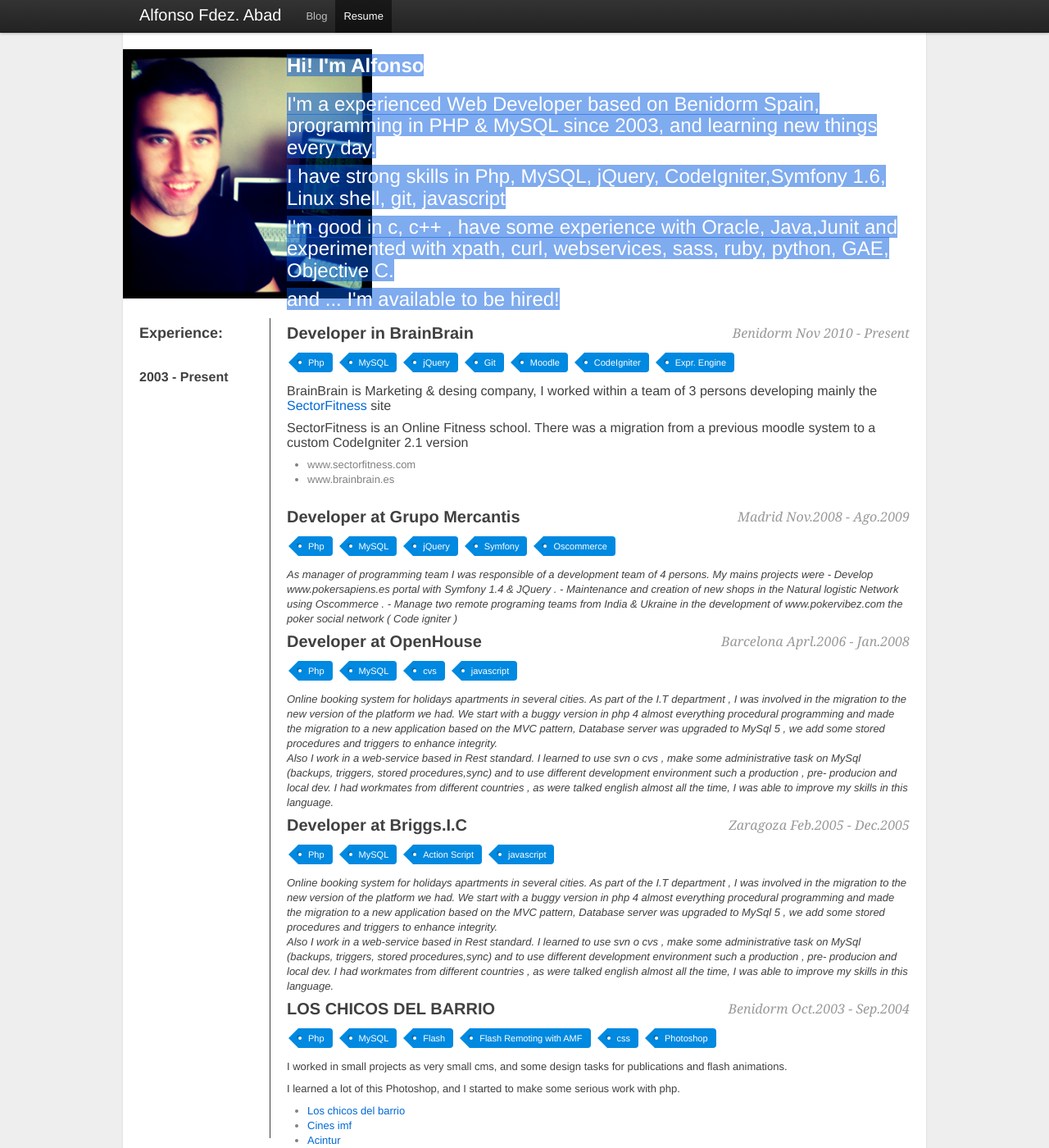
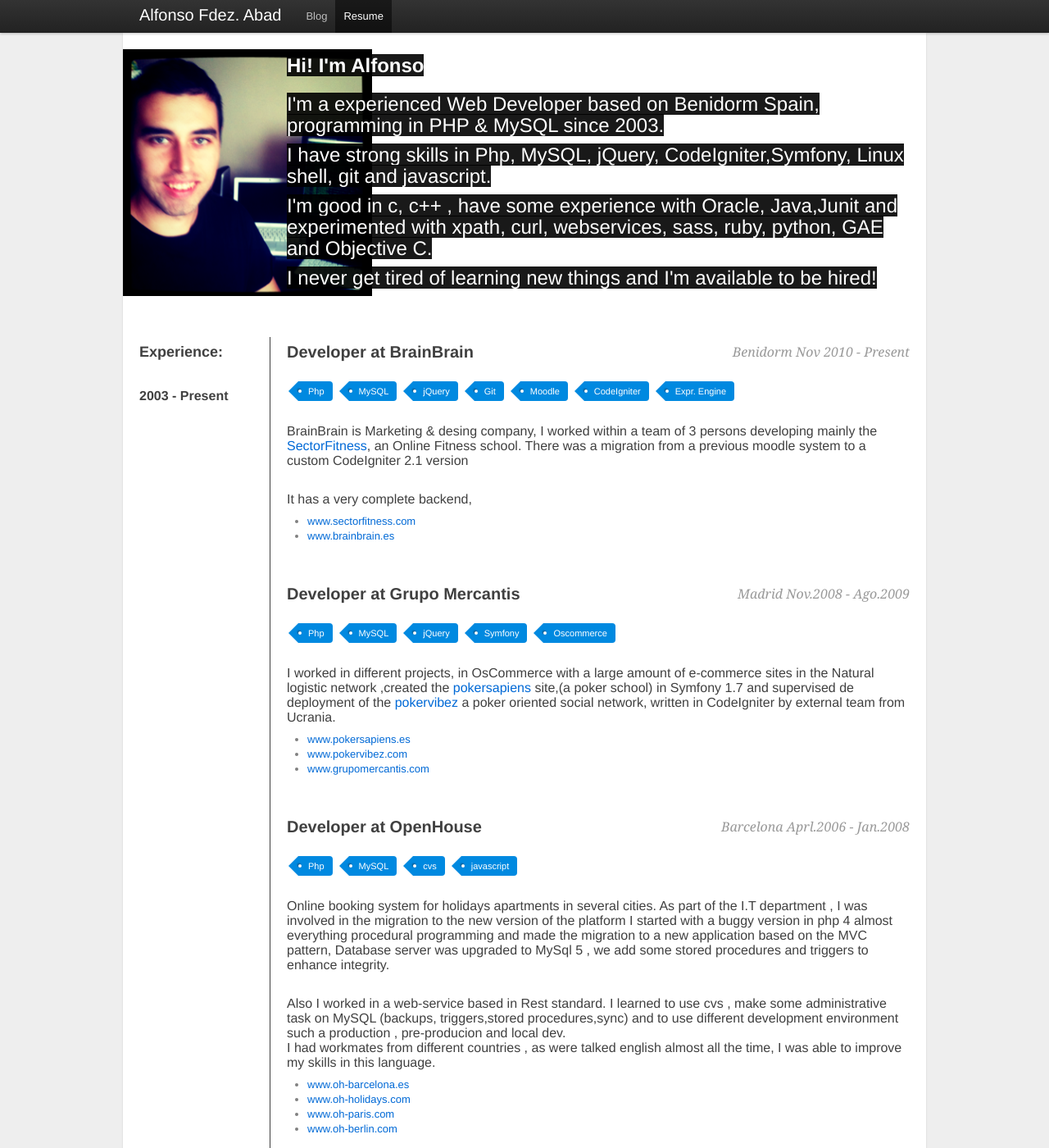
Before and after one commit to alfonsofernandez/alfonsofernandez.github.com, a Jekyll site: the page built from resume.html, in a window 1280 px wide and 1400 px high. Shown: the whole window at 82% size. Built offline with Jekyll 4.4.1, drawn with Linux system fonts in a browser that asks for light colours; Markdown is read by kramdown in place of the engine named in the settings; some of the changed text lies outside the part shown.

Commit message:
More fixs

```diff
--- a/css/main.css
+++ b/css/main.css
@@ -10,9 +10,8 @@
         text-align: center; /* center align it with the container */
       }
 
-      div.brief p { font-size: medium;}
 
-		h2{-webkit-margin-after: -0.3em;}
+	  div.brief p { font-size: medium; padding-top:20px;}
 
       /* The white background content wrapper */
       .container > .content {
@@ -52,7 +51,8 @@
 
       .social_links tbody td { padding: 10px 10px 10px 15px ; border: none;}
 
-    	.invert{ background-color:rgba(0,89,224,0.5); color:white;}
+   		.invert{ background-color:rgba(0,0,0,0.9); color:#FFF;}
+
     	span.invert{font-size: x-large;line-height:110%;margin-bottom:2px}
     /* This is a fix */
       pre {
--- a/resume.html
+++ b/resume.html
@@ -14,25 +14,29 @@
 			          <!-- Microformats! -->
 			          <h1 ><span class="invert">Hi! I'm Alfonso</span></h1>
 			            <p>
-			               <span class="invert">I'm a experienced Web Developer based on Benidorm Spain, programming in PHP & MySQL since 2003, and learning new things every day.</span>
+			               <span class="invert">I'm a experienced Web Developer based on Benidorm Spain, programming in PHP & MySQL since 2003.</span>
 			            </p>
 			            <p>
-			            	<span class="invert">I have strong skills in Php, MySQL, jQuery, CodeIgniter,Symfony 1.6, Linux shell, git, javascript</span>
+			            	<span class="invert">I have strong skills in Php, MySQL, jQuery, CodeIgniter,Symfony, Linux shell, git and javascript.</span>
 			            </p>
 			            <p>
-			            	<span class="invert"> I'm good in c, c++ , have some experience with Oracle, Java,Junit and experimented with xpath, curl, webservices, sass, ruby, python, GAE, Objective C.</span>
+			            	<span class="invert"> I'm good in c, c++ , have some experience with Oracle, Java,Junit and experimented with xpath, curl, webservices, sass, ruby, python, GAE and Objective C.</span>
 			            </p>
 			            <p>
-			             <span class="invert">and ... I'm available to be hired!</span>
+			             <span class="invert">I never get tired of learning new things and I'm available to be hired!</span>
 			            </p>
 
         			</div>
 				</div>
 
+			    <!--  separator -->
+			    <div class="row" style="height:50px">
+					<div class="span16">&nbsp;</div>
+				</div>
 
 			    <div class="row">
 			      <div class="span3">
-			      	<div style="border-right:1px solid;height:1000px">
+			      	<div style="border-right:1px solid;height:1200px">
 			        <h3>Experience:</h3><br>
 					<h4>2003 - Present</h4>
 					</div>
@@ -40,7 +44,7 @@
 			      <div class="span13" id="experiences">
 			           <!-- EXPERIENCIA 1 -->
 			        <div>
-	            		<h2>Developer in BrainBrain <span>Benidorm Nov 2010 - Present</span></h2>
+	            		<h2>Developer at BrainBrain <span>Benidorm Nov 2010 - Present</span></h2>
 		            	<ul class="tags">
 		            		<li><a href="#">Php</a></li>
 		            		<li><a href="#">MySQL</a></li>
@@ -51,19 +55,23 @@
 		            		<li><a href="#">Expr. Engine</a></li>
 		             	</ul>
 
-		             	<div class="brief" style="margin-top:50px" >
+		             	<div class="brief" >
 
-		             		<p>BrainBrain is Marketing & desing company, I worked within a team of 3 persons developing mainly the <a href="http://sectorfitness.com">SectorFitness</a> site</p>
-		             		<p>SectorFitness is an Online Fitness school. There was a migration from a previous moodle system to a custom CodeIgniter 2.1 version</p>
+		             		<p>BrainBrain is Marketing & desing company, I worked within a team of 3 persons developing mainly the <a href="http://sectorfitness.com">SectorFitness</a>, an Online Fitness school. There was a migration from a previous moodle system to a custom CodeIgniter 2.1 version</p>
+		             		<p>It has a very complete backend,</p>
 
 						</div>
+						<div class="sites">
 			                <ul>
-		                    <li>www.sectorfitness.com</li>
-		                    <li>www.brainbrain.es</li>
+			                    <li><a href="http://www.sectorfitness.com">www.sectorfitness.com</a></li>
+			                    <li><a href="http://www.brainbrain.es">www.brainbrain.es</a></li>
 			                </ul>
-
+		                </div>
 		            </div>
 	                <!-- /END EXPERIENCIA 1 -->
+			    <div class="row" style="height:25px">
+					<div class="span16">&nbsp;</div>
+				</div>
 
 					<!-- EXPERIENCIA 2 -->
 			        <div>
@@ -75,15 +83,25 @@
 		            		<li><a href="#">Symfony</a></li>
 		            		<li><a href="#">Oscommerce</a></li>
 		             	</ul>
-						<em>As manager of programming team I was responsible of a development team of 4 persons.
-							My mains projects were
-							- Develop www.pokersapiens.es portal with Symfony 1.4 & JQuery .
-							- Maintenance and creation of new shops in the Natural logistic Network using Oscommerce .
-							- Manage two remote programing teams from India & Ukraine in the development of
-							www.pokervibez.com the poker social network ( Code igniter )
-						</em>
+		             	<div class="brief" >
+							<p>I worked in different projects, in OsCommerce with a large amount of e-commerce sites in the Natural logistic network
+							,created the <a href="http://www.pokersapiens.es">pokersapiens</a> site,(a poker school) in Symfony 1.7 and supervised de deployment of
+							the <a href="www.pokervibez.com">pokervibez</a>
+							a poker oriented social network, written in CodeIgniter by external team from Ucrania.</p>
+						</div>
+						<div class="sites">
+							<ul>
+								<li><a href="http://www.pokersapiens.es">www.pokersapiens.es</a></li>
+								<li><a href="http://www.pokervibez.com">www.pokervibez.com</a></li>
+								<li><a href="http://www.grupomercantis.com">www.grupomercantis.com</a></li>
+							</ul>
+						</div>
 		            </div>
 	                <!-- /END EXPERIENCIA 2 -->
+
+			    <div class="row" style="height:25px">
+					<div class="span16">&nbsp;</div>
+				</div>
 
 	                <!-- EXPERIENCIA 3 -->
 			        <div>
@@ -94,22 +112,30 @@
 		            		<li><a href="#">cvs</a></li>
 		            		<li><a href="#">javascript</a></li>
 		             	</ul>
-						<em>Online booking system for holidays apartments in several cities.
+						<div class="brief">
+						<p>Online booking system for holidays apartments in several cities.
 							As part of the I.T department , I was involved in the migration to the new version of the platform
-we had. We start with a buggy version in php 4 almost everything procedural programming and
-made the migration to a new application based on the MVC pattern,
-Database server was upgraded to MySql 5 , we add some stored procedures and triggers to
-enhance integrity.</em><br>
-<em>
-Also I work in a web-service based in Rest standard.
-I learned to use svn o cvs , make some administrative task on MySql (backups, triggers,
-stored procedures,sync) and to use different development environment such a production , pre-
-producion and local dev.
-I had workmates from different countries , as were talked english almost all the time, I was able
-to improve my skills in this language.</em>
+							I started with a buggy version in php 4 almost everything procedural programming and made the migration to a new application based on the MVC pattern, Database server was upgraded to MySql 5 , we add some stored procedures and triggers to enhance integrity.</p>
+							<p>
+							Also I worked in a web-service based in Rest standard.
+							I learned to use cvs , make some administrative task on MySQL (backups, triggers,stored procedures,sync) and to use different development environment such a production , pre-producion and local dev.
+							<br>I had workmates from different countries , as were talked english almost all the time, I was able
+							to improve my skills in this language.</p>
+						</div>
+						<div class="sites">
+							<ul>
+								<li><a href="http://www.oh-barcelona.es">www.oh-barcelona.es</a></li>
+								<li><a href="http://www.oh-holidays.com">www.oh-holidays.com</a></li>
+								<li><a href="http://www.oh-paris.com">www.oh-paris.com</a></li>
+								<li><a href="http://www.oh-berlin.com">www.oh-berlin.com</a></li>
+							</ul>
+						</div>
 
 		            </div>
 	                <!-- /END EXPERIENCIA 3 -->
+				<div class="row" style="height:25px">
+					<div class="span16">&nbsp;</div>
+				</div>
 	                <!-- EXPERIENCIA 4 -->
 			        <div>
 	            		<h2>Developer at Briggs.I.C <span>Zaragoza Feb.2005 - Dec.2005</span></h2>
@@ -119,25 +145,28 @@
 		            		<li><a href="#">Action Script</a></li>
 		            		<li><a href="#">javascript</a></li>
 		             	</ul>
-						<em>Online booking system for holidays apartments in several cities.
-As part of the I.T department , I was involved in the migration to the new version of the platform
-we had. We start with a buggy version in php 4 almost everything procedural programming and
-made the migration to a new application based on the MVC pattern,
-Database server was upgraded to MySql 5 , we add some stored procedures and triggers to
-enhance integrity.</em><br>
-<em>
-Also I work in a web-service based in Rest standard.
-I learned to use svn o cvs , make some administrative task on MySql (backups, triggers,
-stored procedures,sync) and to use different development environment such a production , pre-
-producion and local dev.
-I had workmates from different countries , as were talked english almost all the time, I was able
-to improve my skills in this language.</em>
-
+						<div class="brief">
+							<p>Development of Spanish Promotions web portal ( currently offline )
+							It was a project to promote the spanish touristic and real state sector.
+							I developed a custom cms system where journalists were able to sell as articles and media.
+							I learned to program in flash, made video streaming applications, use of mac computers,
+							administration task in Linux server and improve my php knowledge.
+							</p>
+						</div>
+						<div class="sites">
+							<ul>
+								<li>www.spanishpromitions.com (offline)</li>
+								<li>www.briggsic.com (offline)</li>
+							</ul>
+						</div>
 		            </div>
 					<!-- /END EXPERIENCIA 4 -->
+				<div class="row" style="height:25px">
+					<div class="span16">&nbsp;</div>
+				</div>
 	                <!-- EXPERIENCIA 5 -->
 			        <div>
-	            		<h2>LOS CHICOS DEL BARRIO <span>Benidorm Oct.2003 - Sep.2004</span></h2>
+	            		<h2>Los Chicos Del Barrio <span>Benidorm Oct.2003 - Sep.2004</span></h2>
 						<ul class="tags">
 		            		<li><a href="#">Php</a></li>
 		            		<li><a href="#">MySQL</a></li>
@@ -145,20 +174,20 @@
 		            		<li><a href="#">Flash Remoting with AMF</a></li>
 		            		<li><a href="#">css</a></li>
 		            		<li><a href="#">Photoshop</a></li>
-
 		             	</ul>
-						<p>I worked in small projects as very small cms, and some design tasks for publications and flash
+		             	<div class="brief">
+						<p>It was my first job as programmer, I worked in small projects as in a very small cms, and some design tasks for publications and flash
 animations.</p><p>I learned a lot of this Photoshop, and I started to make some serious work with php.</p>
-
+						</div>
+						<div class="sites">
 							<ul>
 								<li><a href="http://www.loschicosdelbarrio.com/">Los chicos del barrio</a></li>
 								<li><a href="http://cinesimf.com">Cines imf</a></li>
 								<li><a href="http://acintur.com">Acintur</a>
 							</ul>
-
+						</div>
 		            </div>
 					<!-- END EXPERIENCIA 5 -->
-
 			      </div>
 			    </div>
 			    <!-- Level 1 of column -->
@@ -170,11 +199,14 @@
 			</div>
 
 			<div class="row">
-				<div class="span3"><h2>Education:</h2></div>
+				<div class="span3">
+					<div style="border-right:1px solid gray;">
+			        <h3>Education:</h3><br>
+					</div>
+				</div>
 				<div class="span13">
 					<h2>Superior Technical in software development <span>Pere Maria Orts i Bosch,  2001 - 2003</span></h2>
 					<h2>English B2+ (First certificate equivalent) <span>Universidad de Alicante, May 2011</span></h2>
-					<h2>Computer science degree (in progress)</h2>
 				</div>
 			</div>
 
```
Also changed, not shown: 2 other files. Lines whose indentation alone changed are shown as unchanged.
